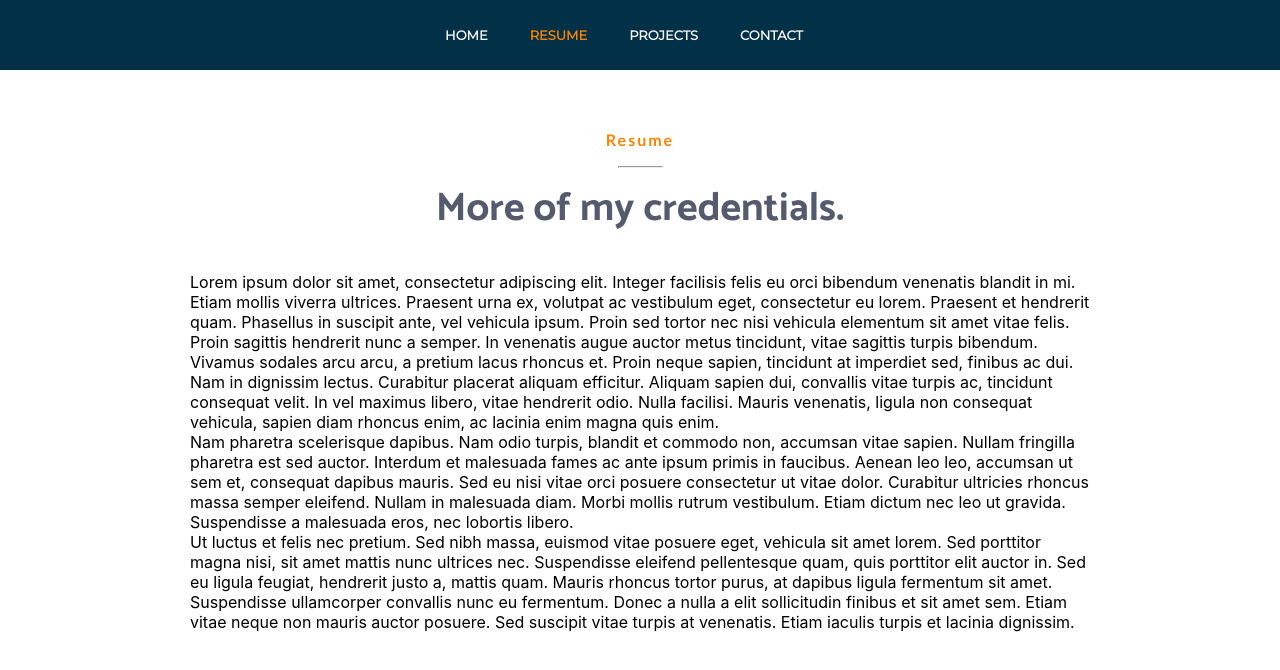
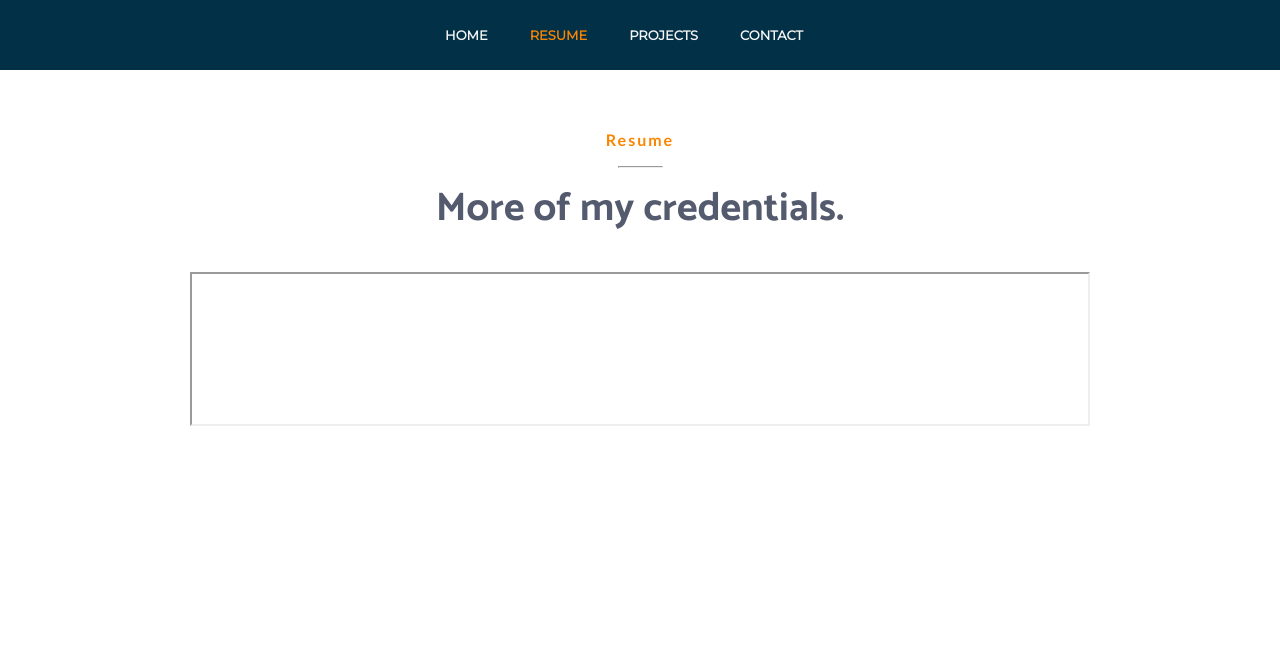
Before and after one commit to kirtanamogili/web, a React (Create React App) app: page /web/Resume in a window 1280 px wide. Shown: the top 670 px of the page. Built offline with nearby package versions, Linux system fonts and the light colour scheme.

Commit message:
Error message

```diff
--- a/src/components/pages/Projects.js
+++ b/src/components/pages/Projects.js
@@ -7,17 +7,10 @@
             <hr></hr>
             <h4>Check out what I've worked on.</h4>
             <div>
-                    <body className="text">
-                    Lorem ipsum dolor sit amet, consectetur adipiscing elit. Integer facilisis felis eu orci bibendum venenatis blandit in mi. Etiam mollis viverra ultrices. Praesent urna ex, volutpat ac vestibulum eget, consectetur eu lorem. Praesent et hendrerit quam. Phasellus in suscipit ante, vel vehicula ipsum. Proin sed tortor nec nisi vehicula elementum sit amet vitae felis. Proin sagittis hendrerit nunc a semper. In venenatis augue auctor metus tincidunt, vitae sagittis turpis bibendum. Vivamus sodales arcu arcu, a pretium lacus rhoncus et. Proin neque sapien, tincidunt at imperdiet sed, finibus ac dui. Nam in dignissim lectus. Curabitur placerat aliquam efficitur. Aliquam sapien dui, convallis vitae turpis ac, tincidunt consequat velit. In vel maximus libero, vitae hendrerit odio. Nulla facilisi. Mauris venenatis, ligula non consequat vehicula, sapien diam rhoncus enim, ac lacinia enim magna quis enim.
-                    </body>
-                    <body className="text">
-                    Nam pharetra scelerisque dapibus. Nam odio turpis, blandit et commodo non, accumsan vitae sapien. Nullam fringilla pharetra est sed auctor. Interdum et malesuada fames ac ante ipsum primis in faucibus. Aenean leo leo, accumsan ut sem et, consequat dapibus mauris. Sed eu nisi vitae orci posuere consectetur ut vitae dolor. Curabitur ultricies rhoncus massa semper eleifend. Nullam in malesuada diam. Morbi mollis rutrum vestibulum. Etiam dictum nec leo ut gravida. Suspendisse a malesuada eros, nec lobortis libero.
-                    </body>
-                    <body className="text">
-                    Ut luctus et felis nec pretium. Sed nibh massa, euismod vitae posuere eget, vehicula sit amet lorem. Sed porttitor magna nisi, sit amet mattis nunc ultrices nec. Suspendisse eleifend pellentesque quam, quis porttitor elit auctor in. Sed eu ligula feugiat, hendrerit justo a, mattis quam. Mauris rhoncus tortor purus, at dapibus ligula fermentum sit amet. Suspendisse ullamcorper convallis nunc eu fermentum. Donec a nulla a elit sollicitudin finibus et sit amet sem. Etiam vitae neque non mauris auctor posuere. Sed suscipit vitae turpis at venenatis. Etiam iaculis turpis et lacinia dignissim.
-                    </body>
-                    <img></img>
-                </div>
+                <body className="text">
+                Sorry! This page is still under construction.
+                </body>
+            </div>
         </div>
     )
 }
--- a/src/components/pages/Resume.js
+++ b/src/components/pages/Resume.js
@@ -7,17 +7,8 @@
             <hr></hr>
             <h4>More of my credentials.</h4>
             <div>
-                    <body className="text">
-                    Lorem ipsum dolor sit amet, consectetur adipiscing elit. Integer facilisis felis eu orci bibendum venenatis blandit in mi. Etiam mollis viverra ultrices. Praesent urna ex, volutpat ac vestibulum eget, consectetur eu lorem. Praesent et hendrerit quam. Phasellus in suscipit ante, vel vehicula ipsum. Proin sed tortor nec nisi vehicula elementum sit amet vitae felis. Proin sagittis hendrerit nunc a semper. In venenatis augue auctor metus tincidunt, vitae sagittis turpis bibendum. Vivamus sodales arcu arcu, a pretium lacus rhoncus et. Proin neque sapien, tincidunt at imperdiet sed, finibus ac dui. Nam in dignissim lectus. Curabitur placerat aliquam efficitur. Aliquam sapien dui, convallis vitae turpis ac, tincidunt consequat velit. In vel maximus libero, vitae hendrerit odio. Nulla facilisi. Mauris venenatis, ligula non consequat vehicula, sapien diam rhoncus enim, ac lacinia enim magna quis enim.
-                    </body>
-                    <body className="text">
-                    Nam pharetra scelerisque dapibus. Nam odio turpis, blandit et commodo non, accumsan vitae sapien. Nullam fringilla pharetra est sed auctor. Interdum et malesuada fames ac ante ipsum primis in faucibus. Aenean leo leo, accumsan ut sem et, consequat dapibus mauris. Sed eu nisi vitae orci posuere consectetur ut vitae dolor. Curabitur ultricies rhoncus massa semper eleifend. Nullam in malesuada diam. Morbi mollis rutrum vestibulum. Etiam dictum nec leo ut gravida. Suspendisse a malesuada eros, nec lobortis libero.
-                    </body>
-                    <body className="text">
-                    Ut luctus et felis nec pretium. Sed nibh massa, euismod vitae posuere eget, vehicula sit amet lorem. Sed porttitor magna nisi, sit amet mattis nunc ultrices nec. Suspendisse eleifend pellentesque quam, quis porttitor elit auctor in. Sed eu ligula feugiat, hendrerit justo a, mattis quam. Mauris rhoncus tortor purus, at dapibus ligula fermentum sit amet. Suspendisse ullamcorper convallis nunc eu fermentum. Donec a nulla a elit sollicitudin finibus et sit amet sem. Etiam vitae neque non mauris auctor posuere. Sed suscipit vitae turpis at venenatis. Etiam iaculis turpis et lacinia dignissim.
-                    </body>
-                    <img></img>
-                </div>
+                <iframe title="resume" href="../../public/Resume.pdf" width="100%" height="100%"></iframe>
+            </div>
         </div>
     )
 }
```
Also changed, not shown: 1 other file (tests, documents, lock files or other folders).
